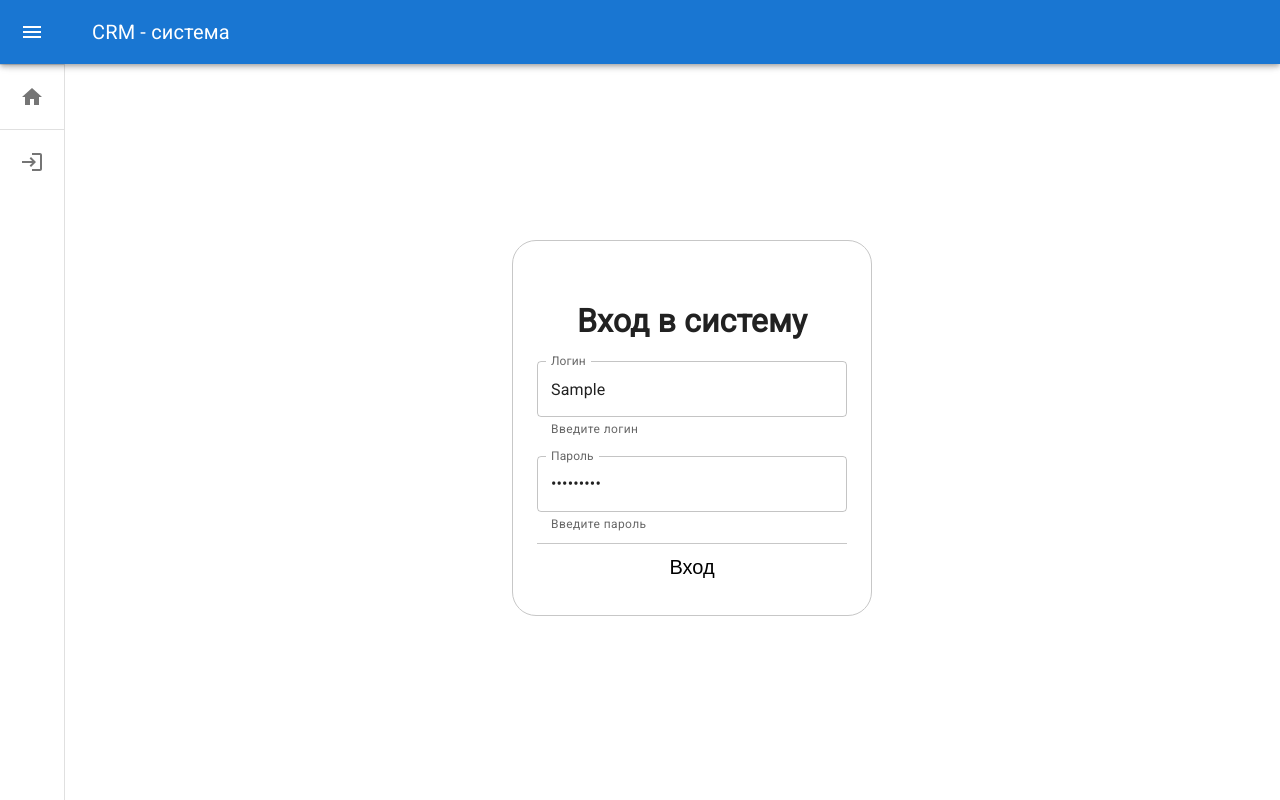
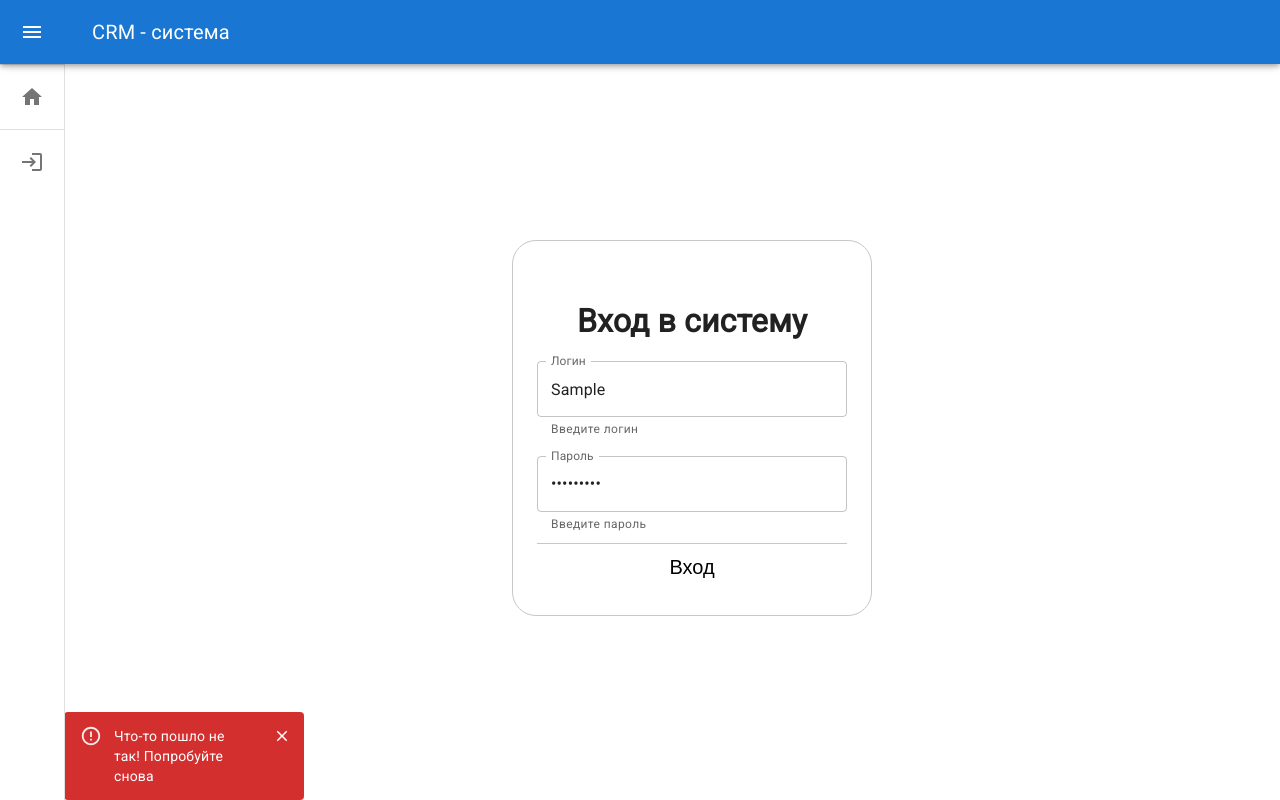
Before and after one commit to codd1e/DocTasks_front, a React (Create React App) app: page /sign in a window 1280 px wide. Both pictures are taken after typing "Sample", "Sample123" into the empty fields and a click on the button "Вход". Built offline with nearby package versions, Linux system fonts and the light colour scheme; no server answers.

Commit message:
added error auth alert

```diff
--- a/src/pages/Login.tsx
+++ b/src/pages/Login.tsx
@@ -1,13 +1,20 @@
-import React, {FC, FormEvent, useState} from 'react';
+import React, {FC, FormEvent, useEffect, useState} from 'react';
 
 import {loginUser} from "../store/auth/actionCreators";
 import {useAppDispatch} from "../store";
 import TextField from "@mui/material/TextField";
+import {useSelector} from "react-redux";
+import {selectLoggedInError} from "../selectors/isLogged";
+import {Alert} from "@mui/material";
+import IconButton from "@mui/material/IconButton";
+import CloseIcon from '@mui/icons-material/Close';
 
 const Login: FC = () => {
     const dispatch = useAppDispatch();
+    const [open, setOpen] = React.useState(true);
     const [login, setLogin] = useState<string>('');
     const [password, setPassword] = useState<string>('');
+    const isError = useSelector(selectLoggedInError)
     const handleSubmit = (event: FormEvent) => {
         event.preventDefault();
         dispatch(loginUser({login, password}));
@@ -38,6 +45,20 @@ const Login: FC = () => {
                 />
                 <button className="auth__form__btn" onClick={handleSubmit}>Вход</button>
             </form>
+            {isError ? <Alert variant="filled" severity="error" className="error_alert" action={
+                <IconButton
+                    aria-label="close"
+                    color="inherit"
+                    size="small"
+                    onClick={() => {
+                        setOpen(false);
+                    }}
+                >
+                    <CloseIcon fontSize="inherit" />
+                </IconButton>
+            }>
+                Что-то пошло не так! Попробуйте снова
+            </Alert> : null}
         </>
     );
 };
--- a/src/selectors/isLogged.ts
+++ b/src/selectors/isLogged.ts
@@ -2,4 +2,5 @@ import {RootState} from "../store";
 
 export const selectIsLoggedIn = ((state: RootState) => !!state.auth.authData.accessToken);
 
+export const selectLoggedInError = ((state: RootState) => !!state.auth.authData.error)
 export const selectCurrentRole = ((state: RootState) => state.auth.profileData.profile.role)
--- a/src/styles/index.scss
+++ b/src/styles/index.scss
@@ -35,13 +35,6 @@ body {
         color: black;
       }
     }
-  }
-  .loader {
-    width: 50px;
-    height: 50px;
-    border-radius: 50%;
-    border: 3px dashed teal;
-    animation: rotate 3s infinite linear;
   }
 
   @keyframes rotate {
@@ -83,6 +76,12 @@ body {
         background: aliceblue;
       }
     }
+  }
+  .error_alert {
+    position: absolute;
+    max-width: 240px;
+    bottom: 0;
+    left: 5%;
   }
   .projects {
     margin: 0 auto;
```
Also changed, not shown: src/pages/Profile.tsx (added, +11 -0 lines), 1 other file (tests, documents, lock files or other folders).
